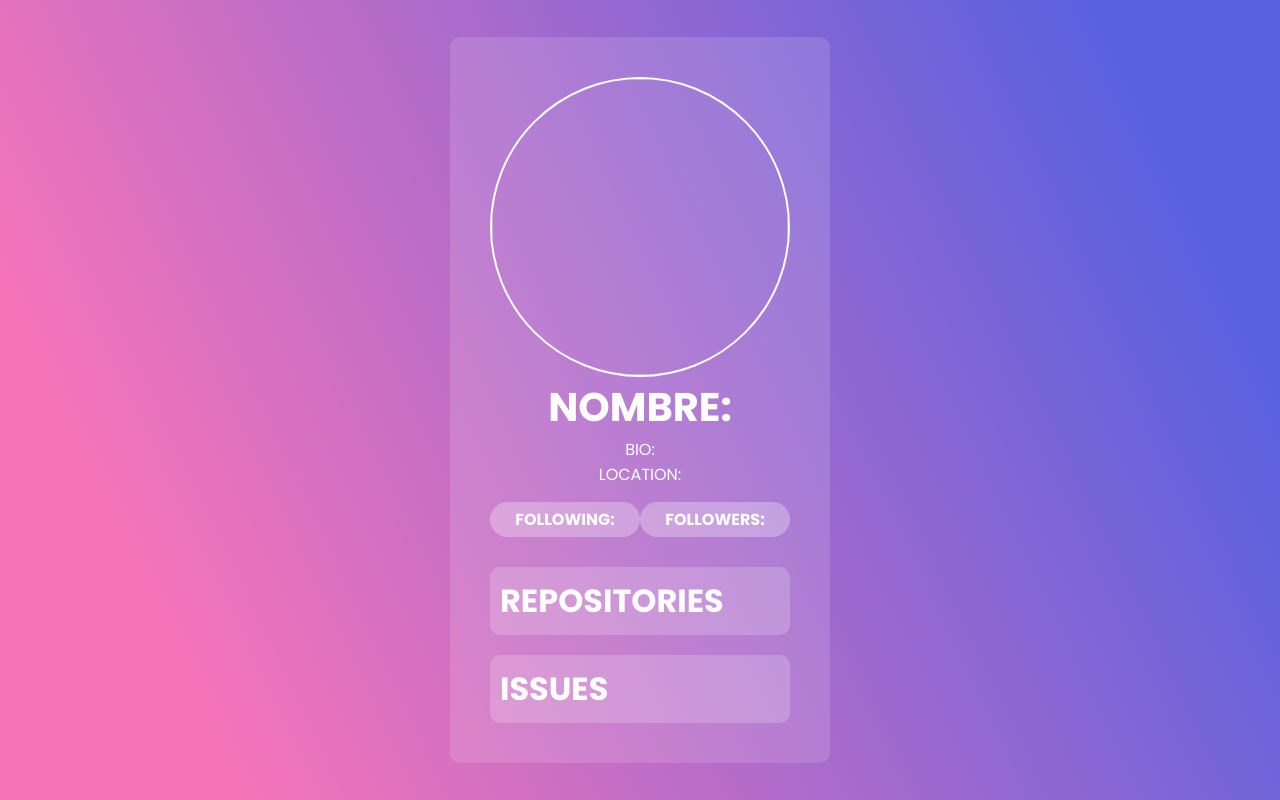
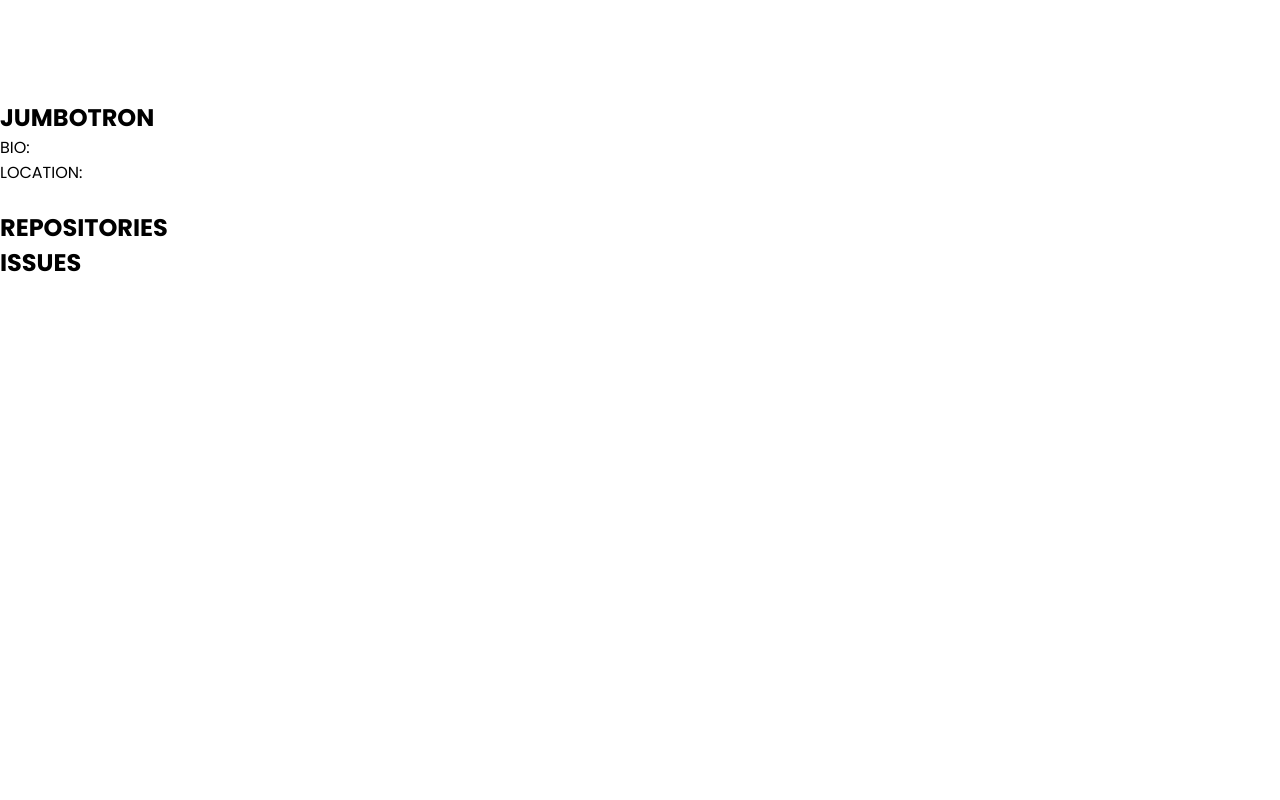
Before and after one commit to guillemrima/github-portfolio, a website: page index.html in a window 1280 px wide. Drawn offline with Linux system fonts and the light colour scheme; no server answers.

Commit message:
Cambios de diseño

```diff
--- a/index.html
+++ b/index.html
@@ -5,111 +5,39 @@
     <meta http-equiv="X-UA-Compatible" content="IE=edge">
     <meta name="viewport" content="width=device-width, initial-scale=1.0">
     <link rel="stylesheet" href="/style.css">
+    <script src="/script.js" async defer></script>
     <title>Portfolio Github | Guillemrima</title>
 </head>
 <body>
-    <div class="container__profile">
-        <div class="container__avatar">
-            <img class="avatar" id="avatar" src="">
+    <header class="container__navegator" id="navegator">
+        <div class="container__logo">
+            <h1 class="logo" id="logo"></h1>
         </div>
-        <h1 class="name" id="name">NOMBRE:</h1>
+        <nav class="container__rrss">
+            <ul class="list__rrss" id="rrss">
+                <li class="github"></li>
+                <li class="linkedin"></li>
+                <li class="twitter"></li>
+                <li class="instagram"></li>
+            </ul>
+        </nav>
+    </header>
+    <section class="container__hero">
+        <div class="container__jumbotron">
+            <h1 class="name" id="name">JUMBOTRON</h1>
             <p class="bio" id="bio">BIO:</p>
             <p class="location" id="location">LOCATION:</p>
-        <div class="container__follow">
-            <div class="container__following">
-                <p class="following" id="following">FOLLOWING:</p><p id="number__following"></p>
+            <p id="number__following"></p>
+            <p id="number__followers"></p>
         </div>
-            <div class="container__followers">
-                <p class="followers" id="followers">FOLLOWERS:</p><p id="number__followers"></p>
-            </div>
-        </div>
+    </section>
+<img class="avatar" id="avatar" src="">
+
 <div class="container__repos" id="repos">
 <h2>REPOSITORIES</h2>
 </div>
 <div class="container__issues" id="issues">
 <h2>ISSUES</h2>
 </div>
-    </div>
-
-    <script>
-        const REPO = "github-portfolio"
-        const USER = "guillemrima"
-        const ISSUES_URL = `https://api.github.com/repos/${USER}/${REPO}/issues`
-        const PROFILE_URL = "https://api.github.com/users/guillemrima";
-        const REPO_URL = `https://api.github.com/users/${USER}/repos`;
-
-        fetch(PROFILE_URL, {
-            cache: "force-cache" //PARA FORZAR LA CACHE Y ASI CONSUMIR MENOS RECURSOS A LA HORA DE ENTRAR EN LA PÁGINA
-        }).then(
-            (response) => {
-                const data = response.json().then(
-                    (json) => {
-                        hydrateDOM(json);
-                    }
-                );
-            }
-        )
-
-        fetch(ISSUES_URL).then(res =>{
-            res.json().then(data => {
-                console.log(data)
-                hydrateIssues(data);
-            })
-        })
-
-        fetch(REPO_URL).then(res =>{
-            res.json().then(data =>{
-                console.log(data)
-                hydrateRepo(data);
-            })
-        })
-
-        function hydrateRepo(json){
-            const repoContainer = document.getElementById("repos");
-            json.forEach(repo =>{
-                const repoEl = document.createElement("p");
-                repoEl.innerHTML = repo.name;
-                repoContainer.appendChild(repoEl);
-            })
-
-        }
-
-        function hydrateIssues(json){
-            const el = document.getElementById("issues");
-
-            json.forEach(issue => {
-                const issueEl = document.createElement("a")
-                issueEl.innerHTML = issue.title
-                issueEl.href = `blog?issue=${issue.number}`
-                el.appendChild(issueEl)
-
-            })
-        }
-
-        function hydrateDOM(json){
-            console.log(json);
-            const name = json.name;
-            const location = json.location;
-            const bio = json.bio;
-            const avatar = json.avatar_url;
-            const following = json.following;
-            const followers = json.followers;
-
-            nameEl.innerHTML = name;
-            locationEl.innerHTML = location;
-            avatarEl.src = avatar;
-            bioEl.innerHTML = bio;
-            followingEl.innerHTML = following;
-            followersEl.innerHTML = followers;
-        }
-
-        const nameEl = document.getElementById("name");
-        const avatarEl = document.getElementById("avatar");
-        const bioEl = document.getElementById("bio");
-        const locationEl = document.getElementById("location");
-        const followersEl = document.getElementById("number__followers");
-        const followingEl = document.getElementById("number__following");
-
-    </script>
 </body>
 </html>
--- /dev/null
+++ b/script.js
@@ -0,0 +1,79 @@
+const REPO = "github-portfolio"
+        const USER = "guillemrima"
+        const ISSUES_URL = `https://api.github.com/repos/${USER}/${REPO}/issues`
+        const PROFILE_URL = "https://api.github.com/users/guillemrima";
+        const REPO_URL = `https://api.github.com/users/${USER}/repos`;
+
+        fetch(PROFILE_URL, {
+            cache: "force-cache" //PARA FORZAR LA CACHE Y ASI CONSUMIR MENOS RECURSOS A LA HORA DE ENTRAR EN LA PÁGINA
+        }).then(
+            (response) => {
+                const data = response.json().then(
+                    (json) => {
+                        hydrateDOM(json);
+                    }
+                );
+            }
+        )
+
+        fetch(ISSUES_URL).then(res =>{
+            res.json().then(data => {
+                console.log(data)
+                hydrateIssues(data);
+            })
+        })
+
+        fetch(REPO_URL).then(res =>{
+            res.json().then(data =>{
+                console.log(data)
+                hydrateRepo(data);
+            })
+        })
+
+        function hydrateRepo(json){
+            const repoContainer = document.getElementById("repos");
+            json.forEach(repo =>{
+                const repoEl = document.createElement("p");
+                repoEl.innerHTML = repo.name;
+                repoContainer.appendChild(repoEl);
+            })
+
+        }
+
+        function hydrateIssues(json){
+            const el = document.getElementById("issues");
+
+            json.forEach(issue => {
+                const issueEl = document.createElement("a")
+                issueEl.innerHTML = issue.title
+                issueEl.href = `blog?issue=${issue.number}`
+                el.appendChild(issueEl)
+
+            })
+        }
+
+        function hydrateDOM(json){
+            console.log(json);
+            const name = json.name;
+            const location = json.location;
+            const bio = json.bio;
+            const avatar = json.avatar_url;
+            const following = json.following;
+            const followers = json.followers;
+
+            nameEl.innerHTML = `Hi there! Welcome to my portfolio,<br> I'm ${name}`;
+            logoEl.innerHTML = name;
+            locationEl.innerHTML = location;
+            avatarEl.src = avatar;
+            bioEl.innerHTML = bio;
+            followingEl.innerHTML = `${following} following`;
+            followersEl.innerHTML = `${followers} followers`;
+        }
+
+        const nameEl = document.getElementById("name");
+        const logoEl = document.getElementById("logo");
+        const avatarEl = document.getElementById("avatar");
+        const bioEl = document.getElementById("bio");
+        const locationEl = document.getElementById("location");
+        const followersEl = document.getElementById("number__followers");
+        const followingEl = document.getElementById("number__following");
--- a/style.css
+++ b/style.css
@@ -5,99 +5,3 @@
     box-sizing: border-box;
     font-family: 'Poppins', sans-serif;
 }
-
-body{
-    width: 100%;
-    height: 100vh;
-    background-image: linear-gradient( 64.5deg,  rgba(245,116,185,1) 14.7%, rgba(89,97,223,1) 88.7% );
-    display: flex;
-    justify-content: center;
-    align-items: center;
-}
-
-.container__profile{
-    display: flex;
-    flex-direction: column;
-    border-radius: 10px;
-    padding: 40px;
-    background: rgba(255, 255, 255, 0.129);
-}
-
-.container__avatar{
-    border-radius: 100%;
-    width: 300px;
-    height: 300px;
-    overflow: hidden;
-    margin: auto;
-    border: 2px solid rgba(255, 255, 255, 0.985);
-}
-
-.container__avatar img{
-    width: 100%;
-    height: 100%;
-    object-fit: cover;
-}
-
-.container__profile p, h1{
-    text-align: center;
-    color: white;
-}
-
-.container__profile .name{
-    font-size: 2.5em;
-    font-weight: 700;
-}
-
-.container__profile .followers, .following{
-    font-weight: 700;
-}
-.container__follow{
-    display: flex;
-    width: 100%;
-    justify-content: space-around;
-    margin-top: 15px;
-    margin-bottom: 20px;
-}
-
-.container__following, .container__followers{
-    background-color: rgba(255, 255, 255, 0.282);
-    padding: 5px 25px;
-    border-radius: 100px;
-}
-
-.container__repos{
-    color: white;
-    display: flex;
-    flex-direction: column;
-    align-items: flex-start;
-    margin-top: 10px;
-    background-color: rgba(255, 255, 255, 0.19);
-    border-radius: 10px;
-    padding: 10px;
-}
-
-
-.container__repos h2{
-    font-size: 2em;
-    font-weight: 700;
-}
-.container__issues{
-    display: flex;
-    flex-direction: column;
-    align-items: flex-start;
-    color: white;
-    margin-top: 20px;
-    background-color: rgba(255, 255, 255, 0.19);
-    border-radius: 10px;
-    padding: 10px;
-}
-
-.container__issues h2{
-    font-weight: 700;
-    font-size: 2em;
-}
-
-.container__issues a{
-    text-decoration: none;
-    color: white;
-}
```
Also changed, not shown: blog.html (+11 -21 lines). Lines whose indentation alone changed are shown as unchanged.
